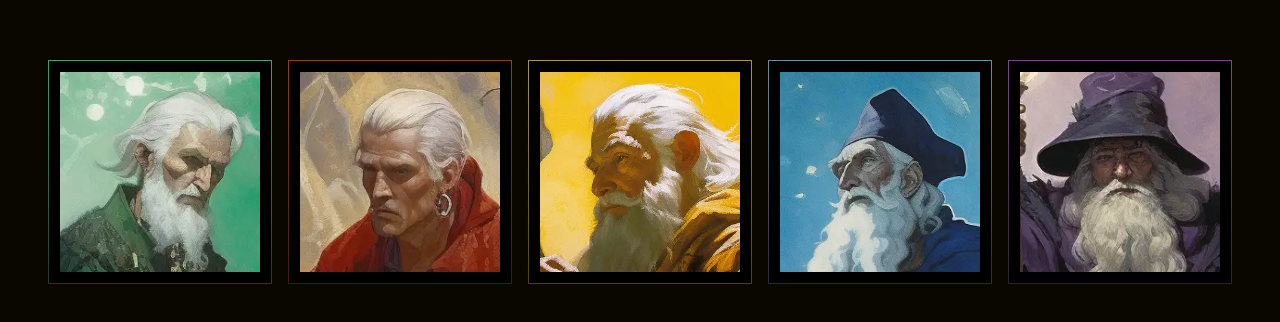
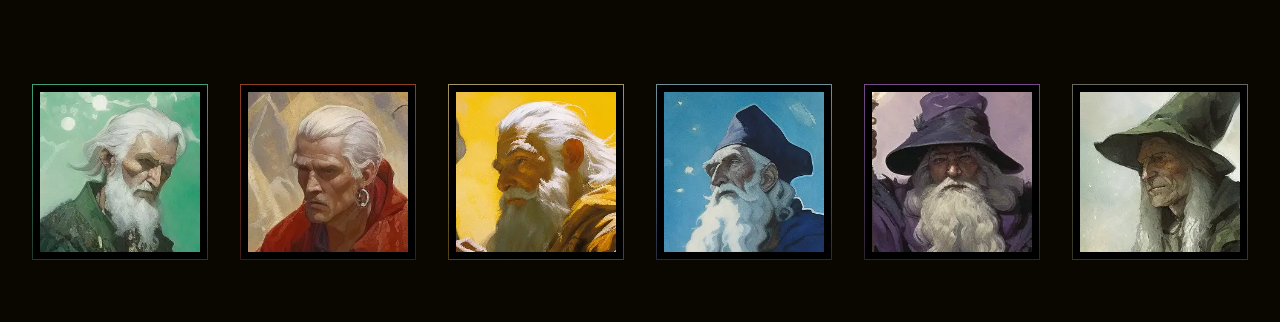
Before and after one commit to john-riordan/view-transition-wizardry, an Astro site: page / in a window 1280 px wide. Shown: the part 228-550 px from the top of the page. Built offline with nearby package versions, Linux system fonts and the light colour scheme; Astro itself is replaced by a stand-in of ours.

Commit message:
feat: add pridot

```diff
--- a/src/pages/index.astro
+++ b/src/pages/index.astro
@@ -39,14 +39,14 @@ import { WIZARDS } from '../wizards';
     display: flex;
     align-items: center;
     justify-content: center;
-    gap: 1rem;
+    gap: 2rem;
     flex-wrap: wrap;
   }
   a {
     // view-transition-name: wizard;
     position: relative;
     display: block;
-    padding: 12px;
+    padding: 8px;
 
     &::before {
       content: '';
@@ -58,11 +58,12 @@ import { WIZARDS } from '../wizards';
   }
   .img-container {
     position: relative;
-    width: 200px;
+    width: 10rem;
+    max-width: 10rem;
     height: auto;
     aspect-ratio: 1;
     overflow: hidden;
-    box-shadow: 0 0 0 11px black;
+    box-shadow: 0 0 0 7px black;
   }
   img {
     position: absolute;
--- a/src/wizards.js
+++ b/src/wizards.js
@@ -54,4 +54,15 @@ export const WIZARDS = [
     color3: 'oklch(0.55 0.07 311.32)',
     offsets: { x: '-51%', y: '58%', scale: '4.25' },
   },
+  {
+    key: 'wizard-peridot',
+    name: 'Peridot',
+    link: '/wizard-peridot',
+    art: '/wizard-peridot.webp',
+    alt: 'Peridot Wizard',
+    color1: 'oklch(0.32 0.03 102.4)',
+    color2: 'oklch(0.52 0.02 118.79)',
+    color3: 'oklch(0.77 0.03 118.98)',
+    offsets: { x: '-51%', y: '74%', scale: '4' },
+  },
 ];
```
Also changed, not shown: public/wizard-peridot.webp (added), 1 other file.
